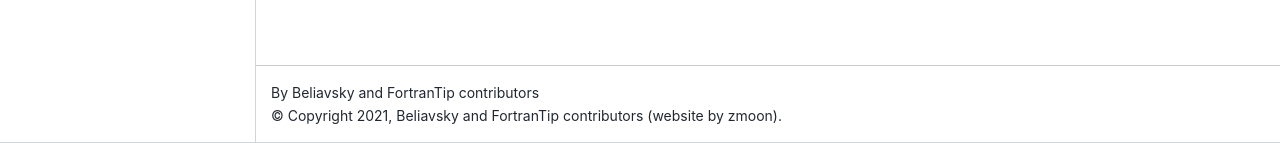
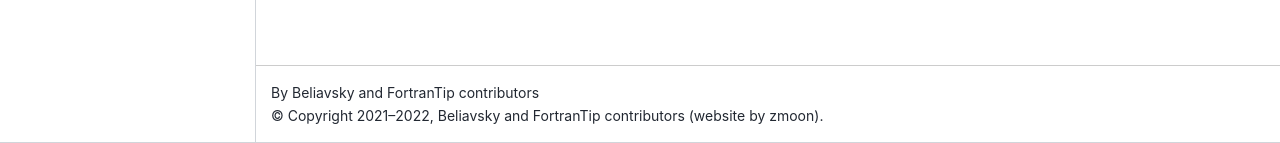
Before and after one commit to zmoon/FortranTipBrowser, a Sphinx documentation site: the page built from docs/index.md, in a window 1280 px wide. Shown: the part 757-900 px from the top of the page. Built offline with Sphinx 7.4.7 and the Sphinx Book theme 1.1.4, drawn with Linux system fonts in a browser that asks for light colours; pages that are not in the unit, such as notebooks, are missing from menus; part of the change alters nothing that is shown.

```diff
--- a/docs/conf.py
+++ b/docs/conf.py
@@ -1,6 +1,6 @@
 project = "FortranTip"
 author = "Beliavsky and FortranTip contributors"
-copyright = f"2021, {author} (website by zmoon)"
+copyright = f"2021\u20132022, {author} (website by zmoon)"
 
 extensions = [
     "myst_parser",
```
